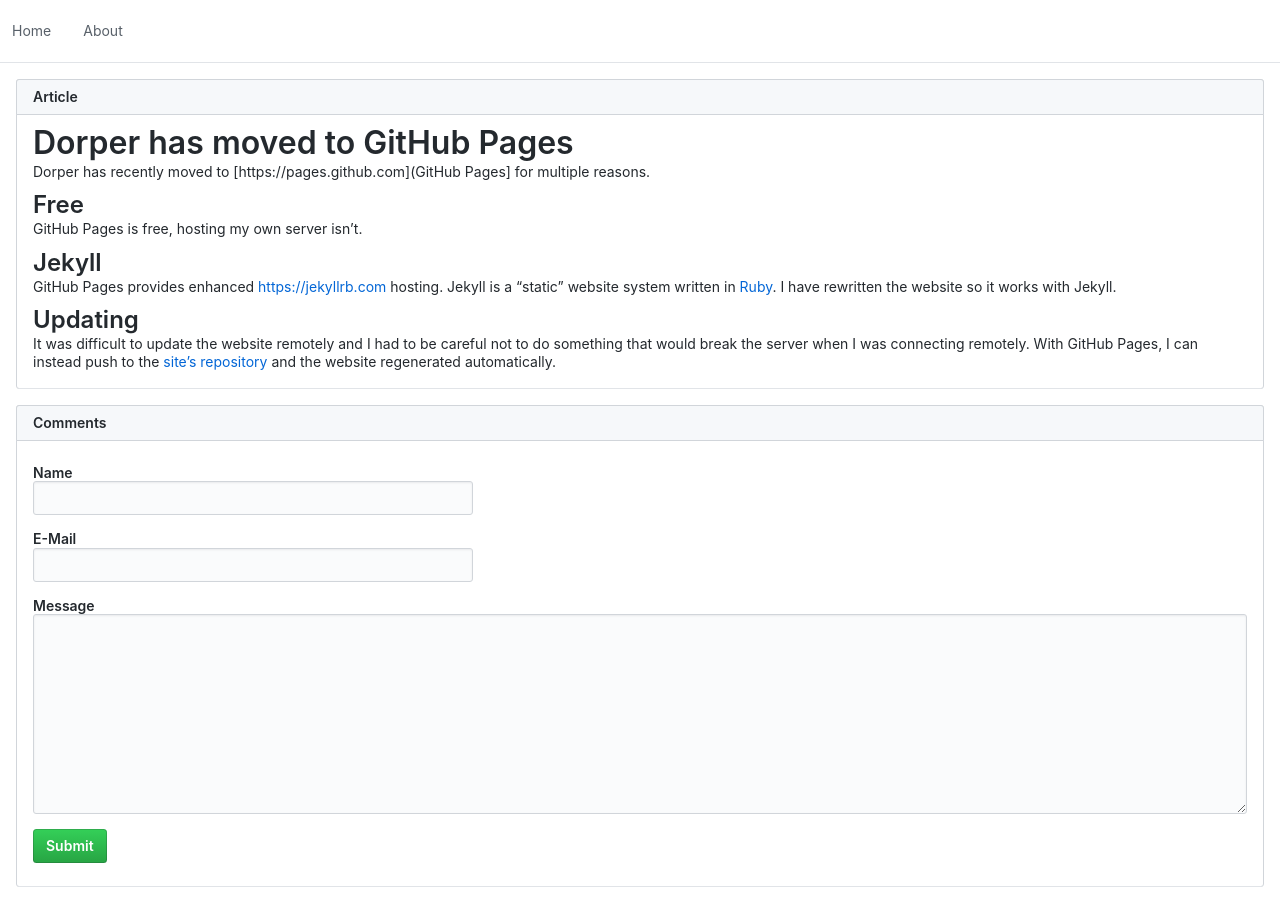
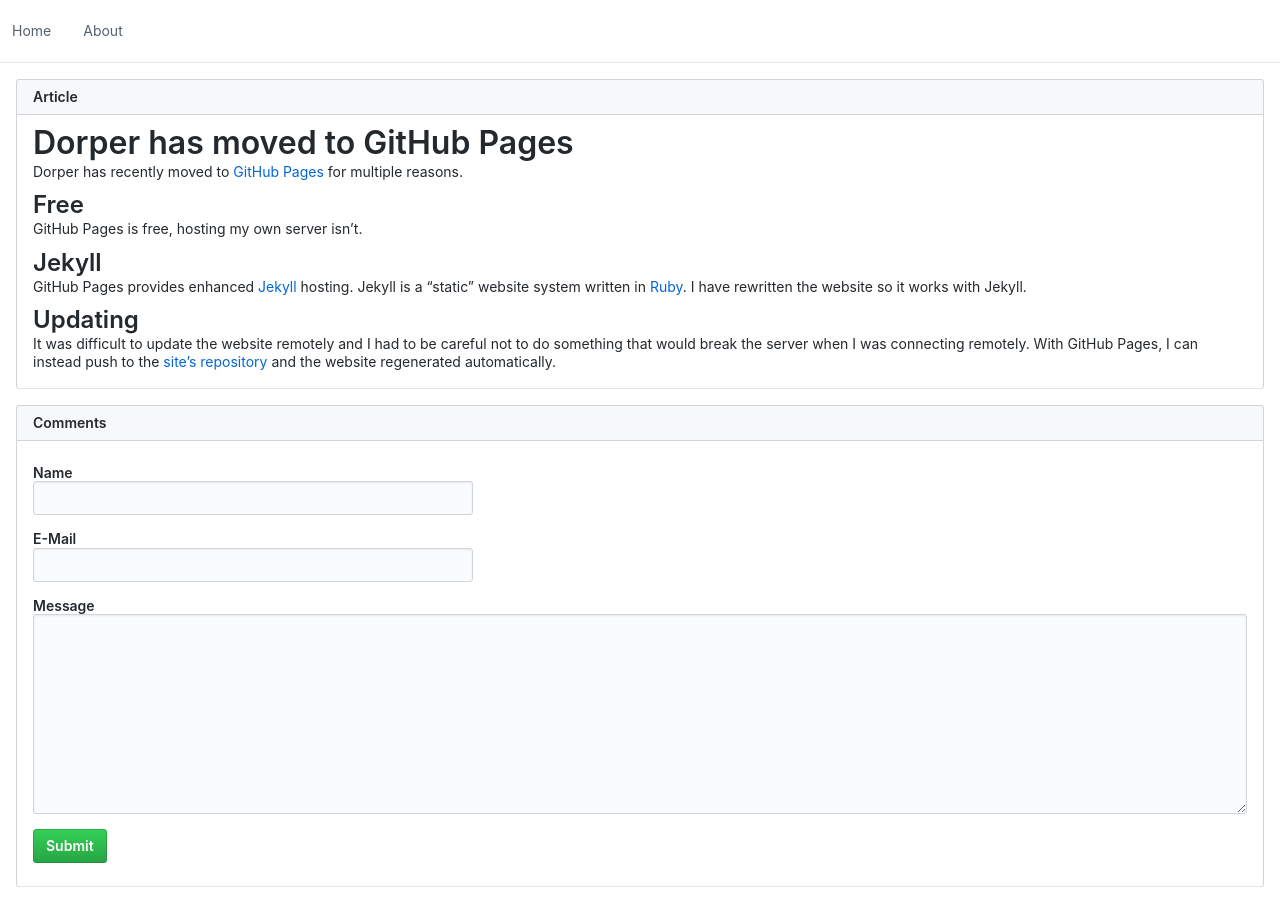
Before and after one commit to dorpga/dorpga.github.io, a Jekyll site: the page built from _posts/2017-12-13-Dorper-has-moved-to-GitHub-Pages.md, in a window 1280 px wide. Built offline with Jekyll 4.4.1, drawn with Linux system fonts in a browser that asks for light colours; our own code applies the rules of GitHub Pages for plain Markdown files.

Commit message:
Update 2017-12-13-Dorper-has-moved-to-GitHub-Pages.md

```diff
--- a/_posts/2017-12-13-Dorper-has-moved-to-GitHub-Pages.md
+++ b/_posts/2017-12-13-Dorper-has-moved-to-GitHub-Pages.md
@@ -3,13 +3,13 @@
 categories: announcements
 ---
 
-Dorper has recently moved to [https://pages.github.com](GitHub Pages] for multiple reasons.
+Dorper has recently moved to [GitHub Pages](https://pages.github.com) for multiple reasons.
 
 ## Free
 GitHub Pages is free, hosting my own server isn't.
 
 ## Jekyll
-GitHub Pages provides enhanced [https://jekyllrb.com](Jekyll) hosting.
+GitHub Pages provides enhanced [Jekyll](https://jekyllrb.com) hosting.
 Jekyll is a "static" website system written in [Ruby](https://www.ruby-lang.org).
 I have rewritten the website so it works with Jekyll.
 
```
